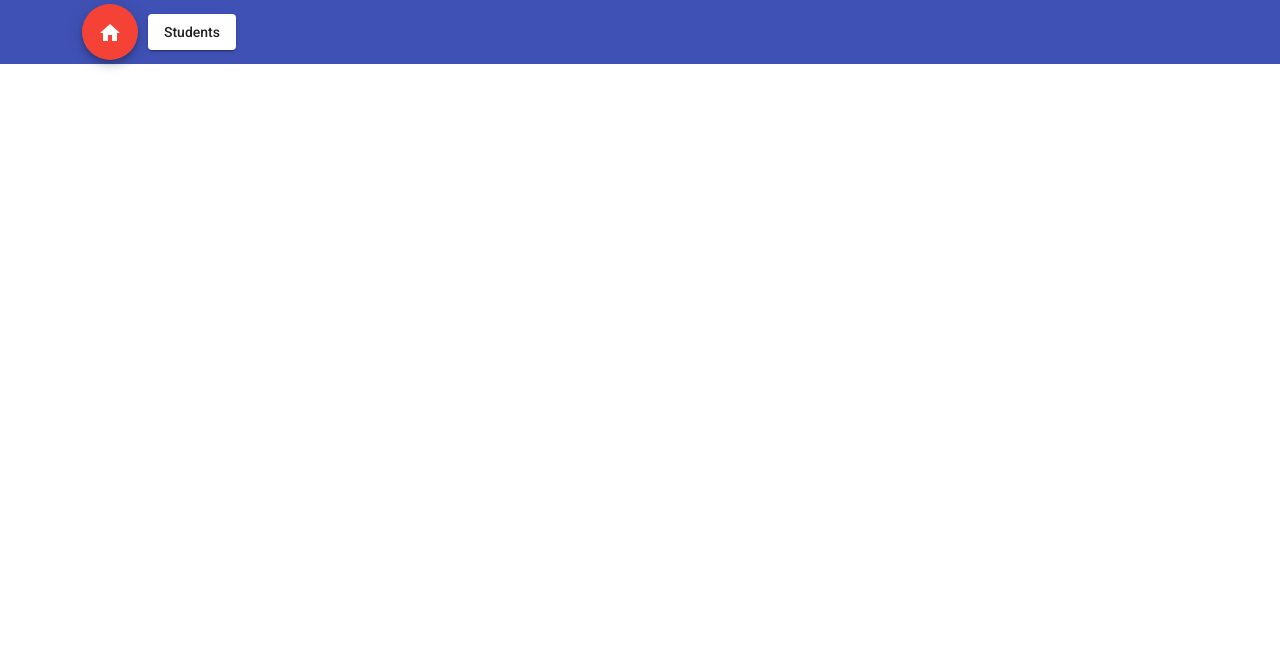
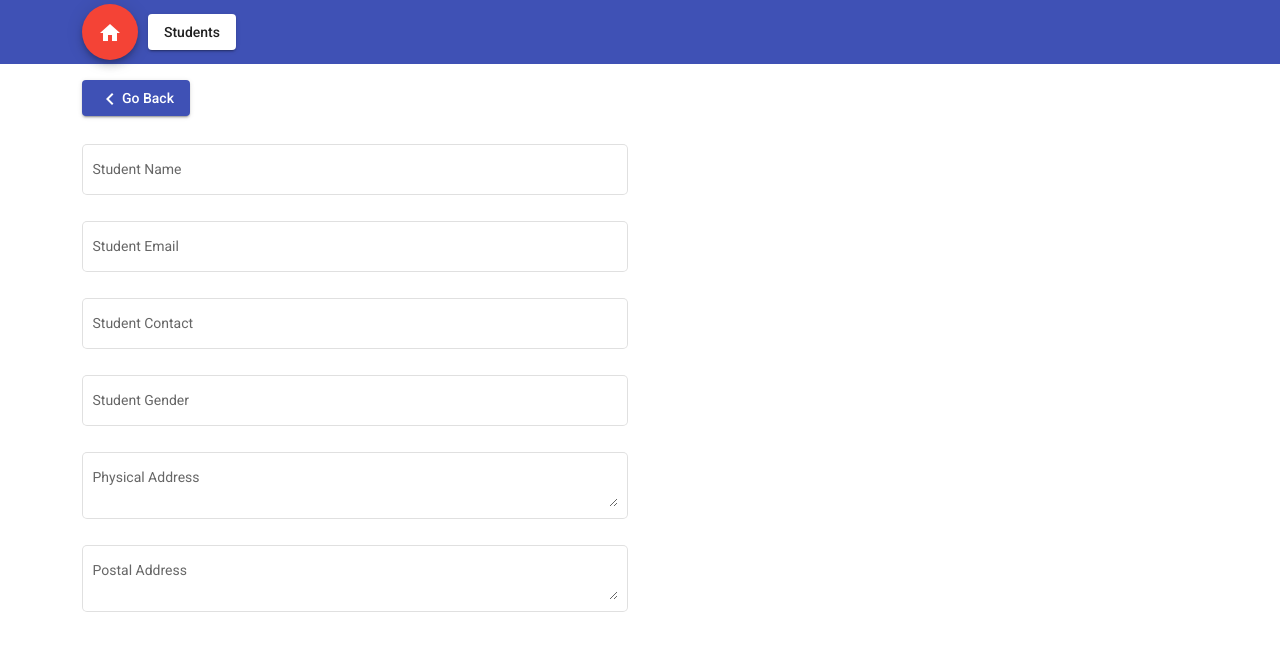
Before and after one commit to Waheed-Programmer/Student-Admin-Portal-Angular, an Angular app: page /student/1 in a window 1280 px wide. Before the commit this address led to /. Shown: the top 650 px of the page. Built offline with nearby package versions, Linux system fonts and the light colour scheme; no server answers.

Commit message:
Hence create form for student

```diff
--- a/src/app/app-routing.module.ts
+++ b/src/app/app-routing.module.ts
@@ -1,6 +1,7 @@
 import { NgModule } from '@angular/core';
 import { RouterModule, Routes } from '@angular/router';
 import { StudentComponent } from './student/student.component';
+import { ViewstudentComponent } from './student/viewstudent/viewstudent.component';
 
 
 const routes: Routes = [
@@ -11,6 +12,10 @@ const routes: Routes = [
 {
   path: "student",
   component:StudentComponent
+},
+{
+  path: "student/:id",
+  component:ViewstudentComponent
 }
 ];
 
--- a/src/app/student/student.component.css
+++ b/src/app/student/student.component.css
@@ -3,5 +3,8 @@ table{
 }
 .input{
   float: right;
-  width: 50%;;
+  border: 1px solid darkblue;
+  padding: 10px;
+  border-radius: 3px;
+
 }
--- a/src/app/student/student.component.html
+++ b/src/app/student/student.component.html
@@ -5,27 +5,30 @@
   <div class="row mt-2">
     <h1 class="text-center">List Of Students</h1>
   </div>
-  <input type="text" placeholder="Search Here" class="end-xs input mt-3 mb-3"/>
-  <table mat-table [dataSource]="dataSource" class="mat-elevation-z8">
+  <input type="text"
+  [(ngModel)]="FilterText"
+  (keyup)="FilterStudent()"
+  placeholder="Search Here" class="end-xs input mt-3 mb-3"/>
+  <table mat-table matSort [dataSource]="dataSource" class="mat-elevation-z8">
 
     <!--- Note that these columns can be defined in any order.
           The actual rendered columns are set as a property on the row definition" -->
 
     <!-- Position Column -->
     <ng-container matColumnDef="Student Name">
-      <th mat-header-cell *matHeaderCellDef> Student Name </th>
+      <th mat-header-cell *matHeaderCellDef mat-sort-header> Student Name </th>
       <td mat-cell *matCellDef="let element"> {{element.studentName}} </td>
     </ng-container>
 
     <!-- Name Column -->
     <ng-container matColumnDef="Student Email">
-      <th mat-header-cell *matHeaderCellDef> Student Email </th>
+      <th mat-header-cell *matHeaderCellDef mat-sort-header> Student Email </th>
       <td mat-cell *matCellDef="let element"> {{element.studentEmail}} </td>
     </ng-container>
 
     <!-- Weight Column -->
     <ng-container matColumnDef="Student Contact">
-      <th mat-header-cell *matHeaderCellDef> Student Contact </th>
+      <th mat-header-cell *matHeaderCellDef mat-sort-header> Student Contact </th>
       <td mat-cell *matCellDef="let element"> {{element.studentContact}} </td>
     </ng-container>
 
@@ -39,8 +42,8 @@
     <tr mat-row *matRowDef="let row; columns: displayedColumns;"></tr>
   </table><br>
   <mat-paginator [length]="100"
-  [pageSize]="10"
-  [pageSizeOptions]="[5, 10, 25, 100]"
+  [pageSize]="5"
+  [pageSizeOptions]="[5, 7, 25, 100]"
   aria-label="Select page">
 </mat-paginator>
 
--- a/src/app/student/student.component.ts
+++ b/src/app/student/student.component.ts
@@ -1,4 +1,6 @@
-import { Component, OnInit } from '@angular/core';
+import { Component, OnInit, ViewChild } from '@angular/core';
+import { MatPaginator } from '@angular/material/paginator';
+import { MatSort } from '@angular/material/sort';
 import { MatTableDataSource } from '@angular/material/table';
 import { student } from '../Infrastructure/student.interface';
 import { StudentService } from '../studentservice/student.service';
@@ -9,10 +11,12 @@ import { StudentService } from '../studentservice/student.service';
   styleUrls: ['./student.component.css']
 })
 export class StudentComponent implements OnInit {
-  value = "Clear Me";
   getstudents:student[] =[];
   displayedColumns: string[] = ['Student Name', 'Student Email', 'Student Contact'];
   dataSource:MatTableDataSource<student> = new  MatTableDataSource<student>();
+  @ViewChild(MatPaginator) matpaginator!: MatPaginator;
+  @ViewChild(MatSort) matSort!: MatSort;
+  FilterText:string='';
 
   constructor(private studentservice: StudentService) { }
   ngOnInit(): void {
@@ -21,9 +25,20 @@ export class StudentComponent implements OnInit {
         debugger
         this.getstudents = studentData;
         this.dataSource = new MatTableDataSource<student>(this.getstudents);
-        this.dataSource = this.dataSource;
+       //add paginations
+        if(this.matpaginator){
+        this.dataSource.paginator = this.matpaginator;
+       }
+       //Add sort system
+       if(this.matSort){
+        this.dataSource.sort = this.matSort;
+       }
       }
     )
   }
 
+  FilterStudent(){
+    this.dataSource.filter = this.FilterText;
+  }
+
 }
--- /dev/null
+++ b/src/app/student/viewstudent/viewstudent.component.css
@@ -0,0 +1,3 @@
+.mat-form-field{
+  width: 50%;
+}
--- /dev/null
+++ b/src/app/student/viewstudent/viewstudent.component.html
@@ -0,0 +1,69 @@
+<div class="container">
+  <div class="row">
+
+    <div class="col-xl-6 mt-3">
+      <a
+      routerLink="/student" color="primary"
+      mat-raised-button
+
+      ><mat-icon>chevron_left</mat-icon>Go Back</a>
+
+    </div>
+
+    <div class="row">
+      <div class="col-xs-6">
+        <form #StudentForm="ngForm"></form>
+        <div class="row">
+          <div class="col-xs-12 mt-4">
+            <mat-form-field appearance="outline">
+              <mat-label>Student Name</mat-label>
+              <input type="text" matInput>
+            </mat-form-field>
+          </div>
+        </div>
+        <div class="row">
+          <div class="col-xs-6 ">
+            <mat-form-field appearance="outline">
+              <mat-label>Student Email</mat-label>
+              <input type="text" matInput>
+            </mat-form-field>
+
+          </div>
+          <div class="col-xs-6">
+            <mat-form-field appearance="outline">
+              <mat-label>Student Contact</mat-label>
+              <input type="text" matInput>
+            </mat-form-field>
+          </div>
+        </div>
+        <div class="row">
+          <div class="col-xs-6 ">
+            <mat-form-field appearance="outline">
+              <mat-label>Student Gender</mat-label>
+              <input type="text" matInput>
+            </mat-form-field>
+
+          </div>
+          <div class="col-xs-6">
+            <mat-form-field appearance="outline">
+              <mat-label>Physical Address</mat-label>
+              <textarea matInput></textarea>
+            </mat-form-field>
+          </div>
+          <div class="col-xs-6">
+            <mat-form-field appearance="outline">
+              <mat-label>Postal Address</mat-label>
+              <textarea matInput></textarea>
+            </mat-form-field>
+          </div>
+        </div>
+
+      </div>
+      <div class="col-xs-6">
+        <!-- Display Image -->
+      </div>
+    </div>
+
+
+  </div>
+</div>
--- /dev/null
+++ b/src/app/student/viewstudent/viewstudent.component.ts
@@ -0,0 +1,27 @@
+import { Component, OnInit } from '@angular/core';
+import { ActivatedRoute } from '@angular/router';
+import { StudentService } from 'src/app/studentservice/student.service';
+
+@Component({
+  selector: 'app-viewstudent',
+  templateUrl: './viewstudent.component.html',
+  styleUrls: ['./viewstudent.component.css']
+})
+export class ViewstudentComponent implements OnInit {
+
+  Id:string|null|undefined;
+  constructor(private studentservice: StudentService,
+    private route:ActivatedRoute) { }
+
+  ngOnInit(): void {
+    this.route.paramMap.subscribe((params)=>{
+      this.Id = params.get('id')
+    });
+    if(this.Id){
+      this.studentservice.getStudent(this.Id).subscribe((data)=>{
+
+      })
+    }
+  }
+
+}
--- a/src/app/studentservice/student.service.ts
+++ b/src/app/studentservice/student.service.ts
@@ -11,8 +11,15 @@ export class StudentService {
   readonly BaseUrl = "https://localhost:5001/api";
   constructor(private httpClient:HttpClient) { }
 
+  //Fetch data all students from data base
   getAllStudent():Observable<student[]>
   {
     return this.httpClient.get<student[]>(this.BaseUrl + '/Student/GetListStudent')
   }
+
+  //Fetch data for single student
+  getStudent(Id:string):Observable<student>
+  {
+    return this.httpClient.get<student>(this.BaseUrl + '/Student/GetStudent/'+Id)
+  }
 }
```
Also changed, not shown: src/app/app.module.ts (+9 -2 lines), 1 other file (tests, documents, lock files or other folders).
